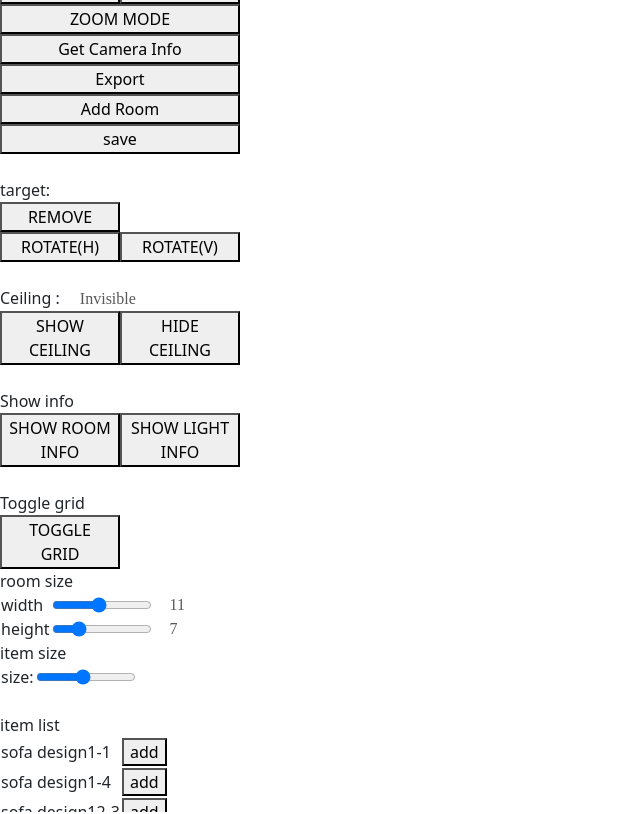
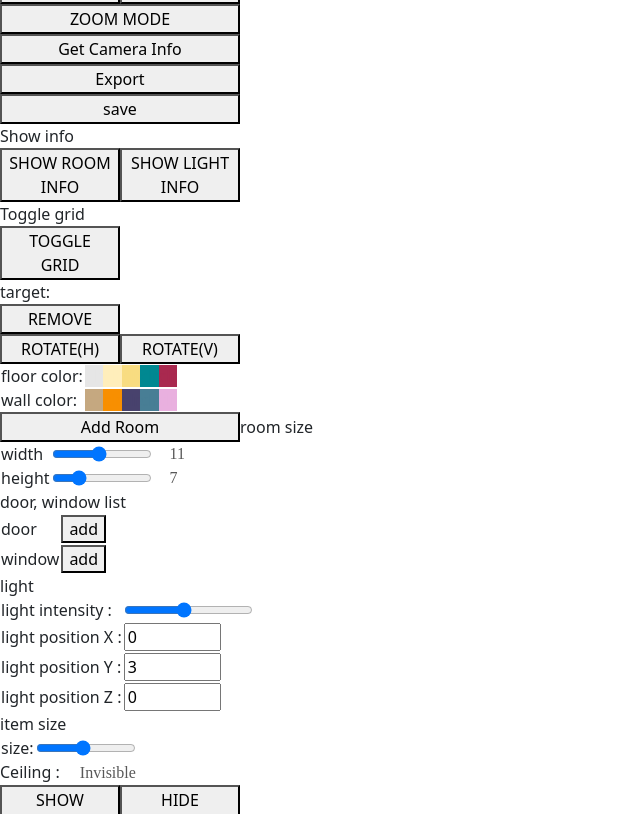
Before and after one commit to SketchHome/SketchHome_Editor, a React app: page /editor in a window 1280 px wide. Shown: the part 598-1412 px from the top of the page, without its empty margins (0-640 px from the left). Built offline with nearby package versions, Linux system fonts and the light colour scheme; a web font is replaced by a local one.

Commit message:
Divide Editor Components

```diff
--- a/src/HomeEditor/Detailer/Detailer.js
+++ b/src/HomeEditor/Detailer/Detailer.js
@@ -4,10 +4,9 @@ import ItemList from "./ItemList";
 import FloorList from "./FloorList";
 import WallList from "./WallList";
 
-
-const Detailer = () => {
+//시점 변경 : 2D, 3D, 1인칭 모드
+const ViewMode = () => {
     return (
-        <div>
         <div>
              <div>mode: <span id="mode_name"></span></div>
                 <button id="2D_MODE_btn" style={{ width: "120px" }}>2D MODE</button>
@@ -15,20 +14,52 @@ const Detailer = () => {
                 <br />
                 <button id="PersonView_btn" style={{ width: "240px" }}>Person View MODE</button>
                 <br />
+        </div>
+    )
+}
+
+//편집 모드 설정 : 방 편집 모드, 아이템 편집 모드, 확대 축소 모드
+const EditMode = () => {
+    return (
+        <div>
             <button id="ROOM_EDIT_MODE_btn" style={{ width: "120px" }}>ROOM EDIT MODE</button>
                 <button id="ITEM_EDIT_MODE_btn" style={{ width: "120px" }}>ITEM EDIT MODE</button>
                 <br />
                 <button id="ZOOM_MODE_btn" style={{ width: "240px" }}>ZOOM MODE</button>
                 <br />
+        </div>
+    );
+}
+
+//저장, 정보 보여주기 등 동작 : 카메라 정보, 내보내기 버튼, 저장 버튼
+const GetInfo = () => {
+    return (
+        <div>
                 <button id="Camera_Info_btn" style={{ width: "240px" }}>Get Camera Info</button>
                 <br />
                 <button id="Export_btn" style={{ width: "240px" }}>Export</button>
                 <br />
-                <button id="Add_Room_btn" style={{ width: "240px" }}>Add Room</button>
-                <br />
                 <button id="SAVE_btn" style={{ width: "240px" }}>save</button>
         </div>
-            <br />
+    );
+}
+
+//조명, 방, 그리드 정보 보여주기 : 방/조명 정보 보여주기, 격자 무늬 ON/OFF
+const ShowInfo = () => {
+    return (
+        <div>
+            <div>Show info</div>
+            <button id="Show_room_info" style={{ width: "120px" }}>SHOW ROOM INFO</button>
+            <button id="Show_light_info" style={{ width: "120px" }}>SHOW LIGHT INFO</button>
+            <div>Toggle grid</div>
+            <button id="show_grid" style={{ width: "120px" }}>TOGGLE GRID</button>
+        </div>
+    );
+}
+
+//물체 컨트롤 : 물체 삭제, 회전 (h, v)
+const MoveThings = () => {
+    return(
         <div>
             <div>target: <span id="target_name"></span></div>
             <button id="REMOVE_btn" style={{ width: "120px" }}>REMOVE</button>
@@ -36,21 +67,25 @@ const Detailer = () => {
             <button id="ROTATE_H_btn" style={{ width: "120px" }}>ROTATE(H)</button>
             <button id="ROTATE_V_btn" style={{ width: "120px" }}>ROTATE(V)</button>
         </div>
-            <br />
+    );
+}
+
+//천장 설정 : 천장 ON/OFF
+const Ceiling = () => {
+    return (
         <div>
             <div>Ceiling : <span id="ceiling_visibility">Invisible</span></div>
             <button id="show_ceiling" style={{ width: "120px" }}>SHOW CEILING</button>
             <button id="hide_ceiling" style={{ width: "120px" }}>HIDE CEILING</button>
         </div>
-            <br />
-                <div>Show info</div>
-                <button id="Show_room_info" style={{ width: "120px" }}>SHOW ROOM INFO</button>
-                <button id="Show_light_info" style={{ width: "120px" }}>SHOW LIGHT INFO</button>
-            <br />
-            <br />
-                <div>Toggle grid</div>
-                <button id="show_grid" style={{ width: "120px" }}>TOGGLE GRID</button>
+    );
+}
+
+//room, door, window 설정 : 방 추가, 방 넓이 높이 조절, 문/창문 추가하기
+const Room = () => {
+    return(
         <div>
+            <button id="Add_Room_btn" style={{ width: "240px" }}>Add Room</button>
             room size
                 <table>
                     <tbody>
@@ -66,24 +101,6 @@ const Detailer = () => {
                         </tr>
                     </tbody>
                 </table>
-            </div>
-            <div>
-                item size
-                <table>
-                    <tbody>
-                        <tr>
-                            <td>size: </td>
-                            <td><input id="resize_item" style={{ width: "100px" }} type="range" step="0.1" min="3" max="20" defaultValue="11" /></td>
-                        </tr>
-                    </tbody>
-                </table>
-            </div>
-            <br />
-            <ItemList />
-            <br />
-            <br />
-            <WallList />
-            <br />
                 <div>
                 door, window list
                 <table>
@@ -99,9 +116,13 @@ const Detailer = () => {
                     </tbody>
                 </table>
             </div>
-            <br />
-            <FloorList />
-            <br />
+        </div>
+    );
+}
+
+//change floor and wall color : 벽지 바닥지 변경하기
+const FWColor = () => {
+    return (
         <div>
         <table>
             <tbody>
@@ -128,7 +149,31 @@ const Detailer = () => {
             </tbody>
         </table>
     </div>
-            <br />
+    );
+}
+
+//아이템 : 사이즈 변경
+const Item = () => {
+    return (
+        <div>
+             <div>
+                item size
+                <table>
+                    <tbody>
+                        <tr>
+                            <td>size: </td>
+                            <td><input id="resize_item" style={{ width: "100px" }} type="range" step="0.1" min="3" max="20" defaultValue="11" /></td>
+                        </tr>
+                    </tbody>
+                </table>
+            </div>
+        </div>
+    );
+}
+
+//조명 설정 : 포지션별 조명 설정하기
+const Light = () => {
+    return (
         <div>
                 light
                 <table>
@@ -152,8 +197,25 @@ const Detailer = () => {
                     </tbody>
                 </table>
             </div>
-        </div>
     );
 }
 
-export default Detailer;
+export {ViewMode}; //시점 변경 : 2D, 3D, 1인칭 모드
+export {EditMode}; //편집 모드 설정 : 방 편집 모드, 아이템 편집 모드, 확대 축소 모드
+
+export {GetInfo}; //저장, 정보 보여주기 등 동작 : 카메라 정보, 내보내기 버튼, 저장 버튼
+export {ShowInfo}; //조명, 방, 그리드 정보 보여주기 : 방/조명 정보 보여주기, 격자 무늬 ON/OFF
+
+export {MoveThings}; //물체 컨트롤 : 물체 삭제, 회전 (h, v)
+export {FWColor}; //change floor and wall color : 벽지 바닥지 변경하기
+
+export {Room}; //room, door, window 설정 : 방 추가, 방 넓이 높이 조절, 문/창문 추가하기
+export {Light}; //조명 설정 : 포지션별 조명 설정하기
+export {Item}; //아이템 : 사이즈 변경
+export {Ceiling}; //천장 설정 : 천장 ON/OFF
+
+/*
+export {itemList}; //아이템 목록
+export {wallList}; //벽 목록
+export {floorList}; //바닥 목록
+*/
--- a/src/HomeEditor/Editor.js
+++ b/src/HomeEditor/Editor.js
@@ -8,7 +8,10 @@ import { PointerLockControls} from "three/examples/jsm/controls/PointerLockContr
 import { setMouseEvent, setButtonEvent, setInputEvent, setKeyboardEvent } from "./module/_event";
 import { addGrid, addLight, addRoom } from "./module/_addObject";
 
-import Detailer from "./Detailer/Detailer"
+import {ViewMode, EditMode, GetInfo, ShowInfo, MoveThings, FWColor, Room, Light, Item, Ceiling} from "./Detailer/Detailer";
+import ItemList from "./Detailer/ItemList";
+import FloorList from "./Detailer/FloorList";
+import WallList from "./Detailer/WallList";
 
 import room_data from "./data/room_1_data.json";
 
@@ -98,7 +101,19 @@ class Editor extends Component {
 					className="Scene"
 					style={{ width: "900px", height: "400px" }}
 					ref={(mount) => { this.mount = mount }} />
-				<Detailer />
+				<ViewMode/>
+				<EditMode/>
+				<GetInfo/>
+				<ShowInfo/>
+				<MoveThings/>
+				<FWColor/>
+				<Room/>
+				<Light/>
+				<Item/>
+				<Ceiling/>
+				<ItemList/>
+				<FloorList/>
+				<WallList/>
 			</div>
 		)
 	}
```
Lines whose indentation alone changed are shown as unchanged.
